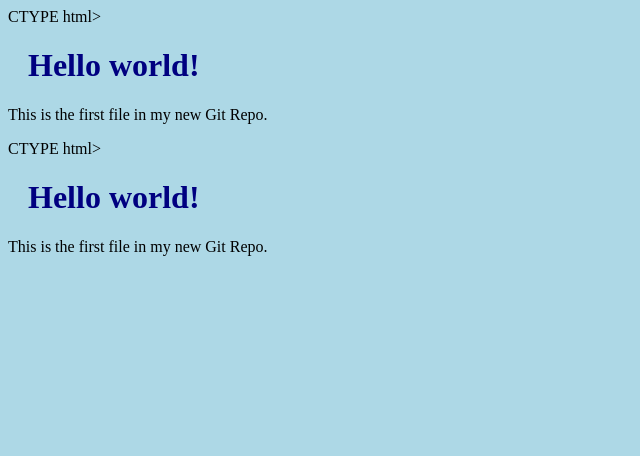
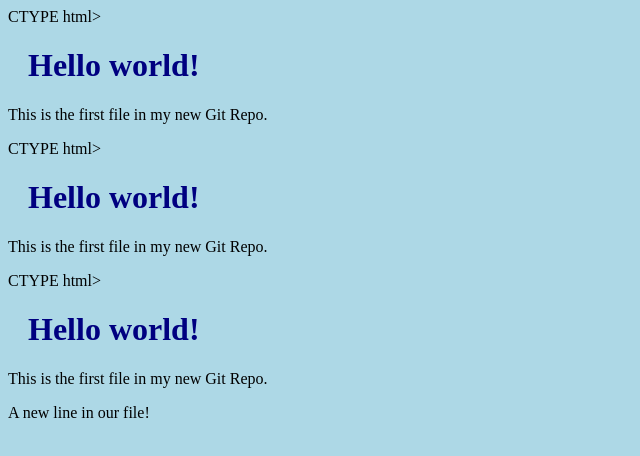
Before and after one commit to martinvesely1/MYGIT1-repo-, a plain HTML site: page index.html in a window 1280 px wide. Shown: the whole page, without its empty margins (0-640 px from the left). Drawn offline with Linux system fonts and the light colour scheme.

Commit message:
Updated Commit with a index.html lines addes

```diff
--- a/index.html
+++ b/index.html
@@ -23,3 +23,17 @@ CTYPE html>
 
 </body>
 </html>
+CTYPE html>
+<html>
+<head>
+<title>Hello World!</title>
+<link rel="stylesheet" href="bluestyle.css">
+</head>
+<body>
+
+<h1>Hello world!</h1>
+<p>This is the first file in my new Git Repo.</p>
+<p>A new line in our file!</p>
+
+</body>
+</html>
```
